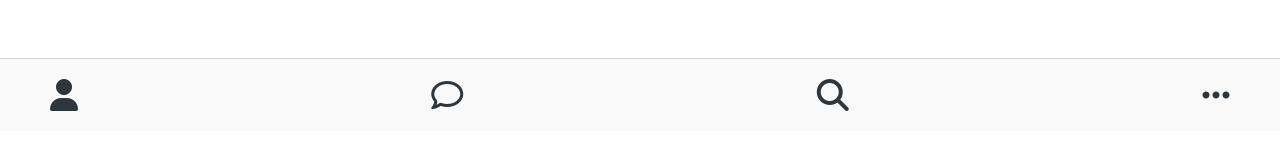
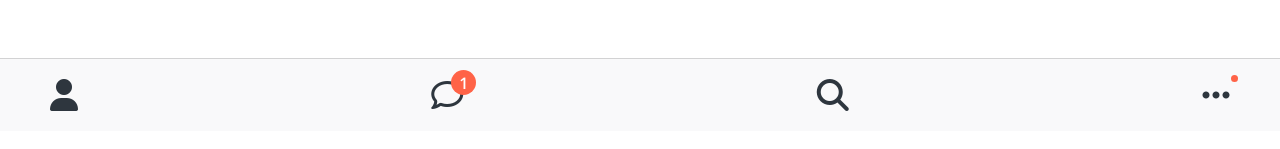
Before and after one commit to taeseung-yoo/kokoa-clone, a plain HTML site: page friends.html in a window 1280 px wide. Shown: the part 669-818 px from the top of the page. Drawn offline with nearby package versions, Linux system fonts and the light colour scheme.

Commit message:
Finished nav-bar

```diff
--- a/css/components/nav-bar.css
+++ b/css/components/nav-bar.css
@@ -12,4 +12,28 @@
 }
 .nav__link {
   color: #2e363e;
+  position: relative;
 }
+.nav__notification {
+  background-color: tomato;
+  color: #ffffff;
+  width: 25px;
+  height: 25px;
+  border-radius: 50%;
+  display: flex;
+  justify-content: center;
+  align-items: center;
+  font-weight: 600;
+  position: absolute;
+  right: -13px;
+  top: -20px;
+}
+.nav__dot {
+  background-color: tomato;
+  width: 7px;
+  height: 7px;
+  border-radius: 50%;
+  position: absolute;
+  right: -8px;
+  top: -15px;
+}
--- a/friends.html
+++ b/friends.html
@@ -26,13 +26,14 @@
     <nav class="nav">
       <ul class="nav__list">
         <li class="nav__btn">
-          <a class="nav__link" href="friends.html"
-            ><i class="fa-solid fa-user fa-2x"></i
+          <a class="nav__link" href="friends.html">
+            <i class="fa-solid fa-user fa-2x"></i
           ></a>
         </li>
         <li class="nav__btn">
-          <a class="nav__link" href="#"
-            ><i class="fa-regular fa-comment fa-2x"></i
+          <a class="nav__link" href="#">
+            <span class="nav__notification">1</span>
+            <i class="fa-regular fa-comment fa-2x"></i
           ></a>
         </li>
         <li class="nav__btn">
@@ -41,8 +42,9 @@
           ></a>
         </li>
         <li class="nav__btn">
-          <a class="nav__link" href="#"
-            ><i class="fa-solid fa-ellipsis fa-2x"></i
+          <a class="nav__link" href="#">
+            <span class="nav__dot"></span>
+            <i class="fa-solid fa-ellipsis fa-2x"></i
           ></a>
         </li>
       </ul>
```
